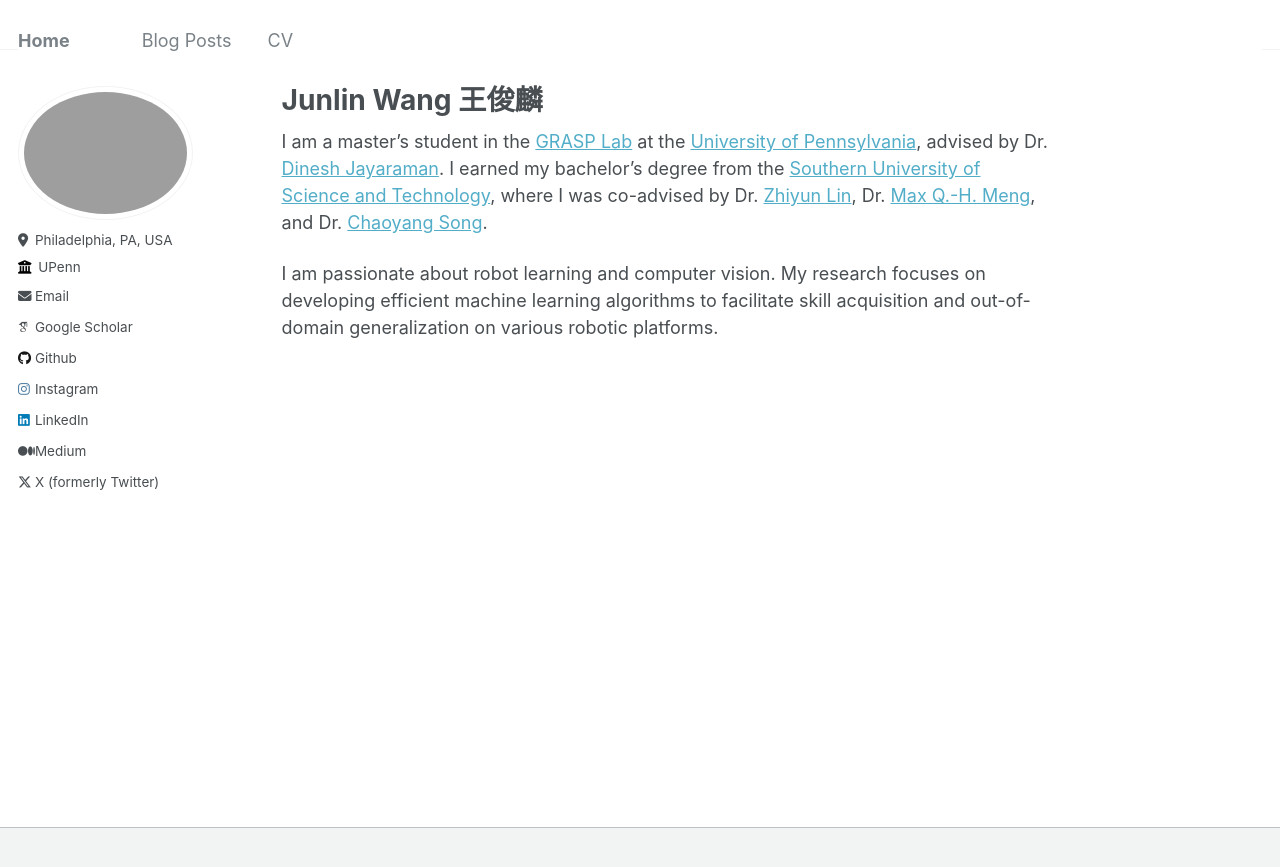
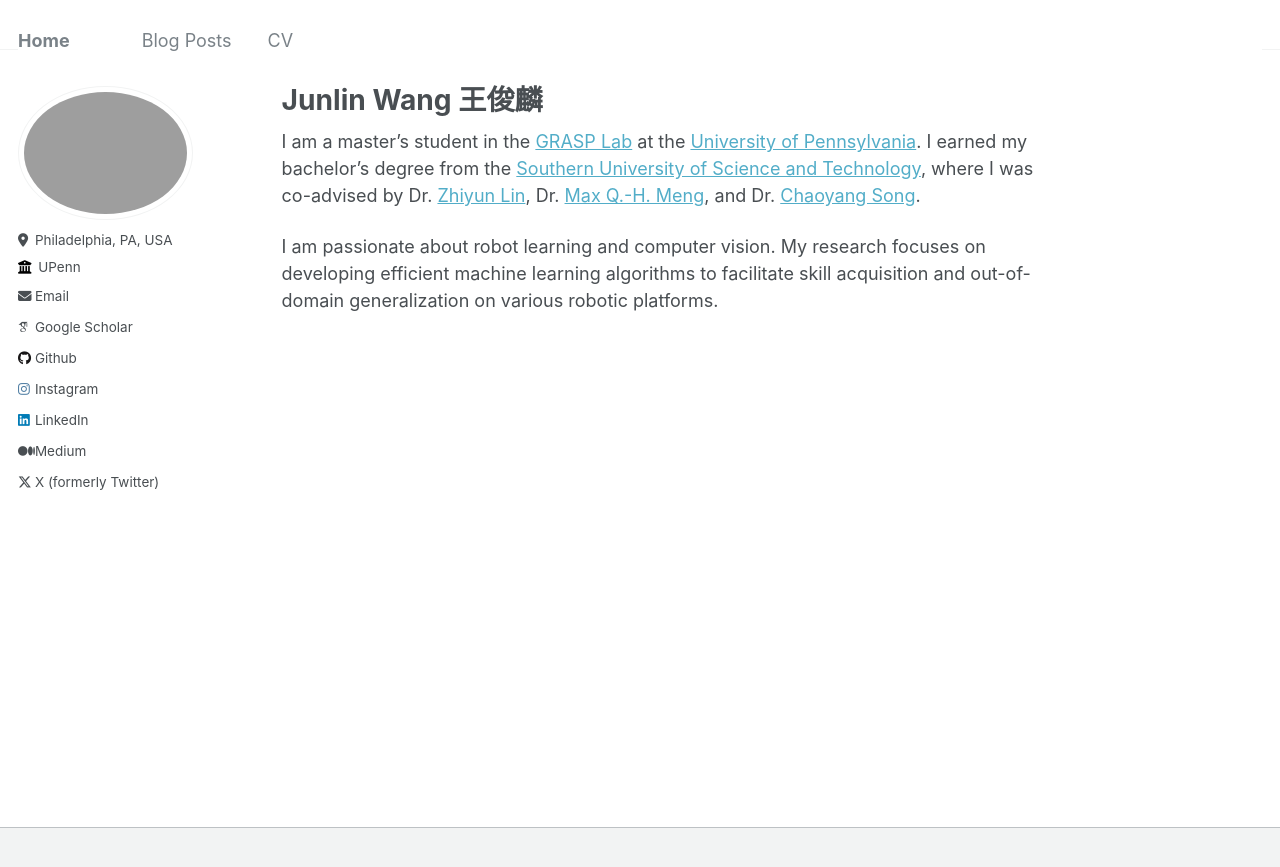
Before and after one commit to HenryWJL/HenryWJL.github.io, a Jekyll site: the page built from _pages/about.md, in a window 1280 px wide. Shown: the top 867 px of the page. Built offline with Jekyll 4.4.1, drawn with Linux system fonts in a browser that asks for light colours; some web fonts are replaced.

Commit message:
Update about.md

```diff
--- a/_pages/about.md
+++ b/_pages/about.md
@@ -7,6 +7,6 @@ redirect_from:
   - /about.html
 ---
 
-I am a master's student in the [GRASP Lab](https://www.grasp.upenn.edu/) at the [University of Pennsylvania](https://www.upenn.edu/), advised by Dr. [Dinesh Jayaraman](https://www.seas.upenn.edu/~dineshj/). I earned my bachelor’s degree from the [Southern University of Science and Technology](https://www.sustech.edu.cn/en/), where I was co-advised by Dr. [Zhiyun Lin](https://www.sustech.edu.cn/en/faculties/zhiyunlin-2.html), Dr. [Max Q.-H. Meng](https://www.sustech.edu.cn/en/faculties/mengqinghu.html), and Dr. [Chaoyang Song](https://mee.sustech.edu.cn/en/jiaozhiyuangong/2978.html).
+I am a master's student in the [GRASP Lab](https://www.grasp.upenn.edu/) at the [University of Pennsylvania](https://www.upenn.edu/). I earned my bachelor’s degree from the [Southern University of Science and Technology](https://www.sustech.edu.cn/en/), where I was co-advised by Dr. [Zhiyun Lin](https://www.sustech.edu.cn/en/faculties/zhiyunlin-2.html), Dr. [Max Q.-H. Meng](https://www.sustech.edu.cn/en/faculties/mengqinghu.html), and Dr. [Chaoyang Song](https://mee.sustech.edu.cn/en/jiaozhiyuangong/2978.html).
 
 I am passionate about robot learning and computer vision. My research focuses on developing efficient machine learning algorithms to facilitate skill acquisition and out-of-domain generalization on various robotic platforms.
```
